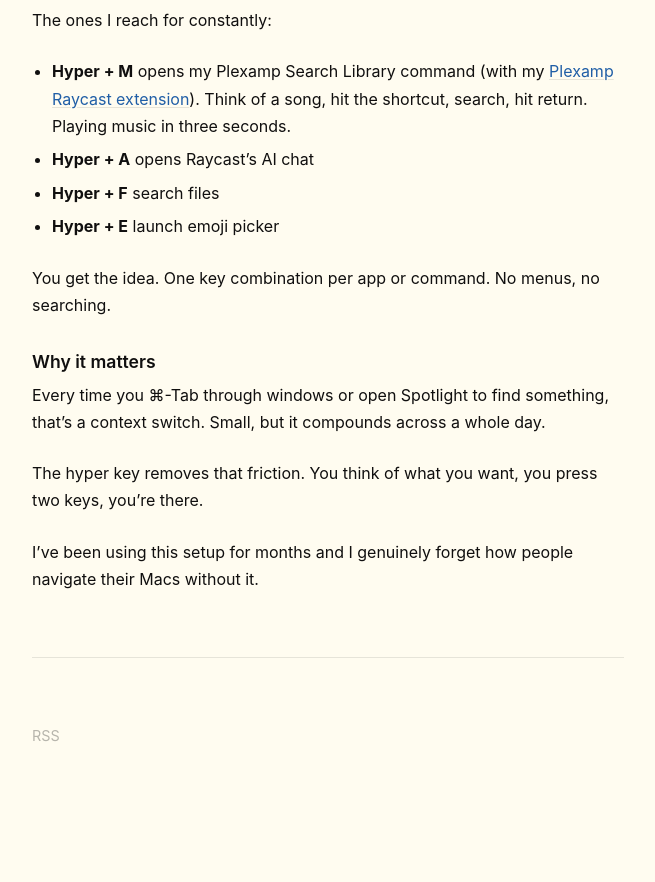
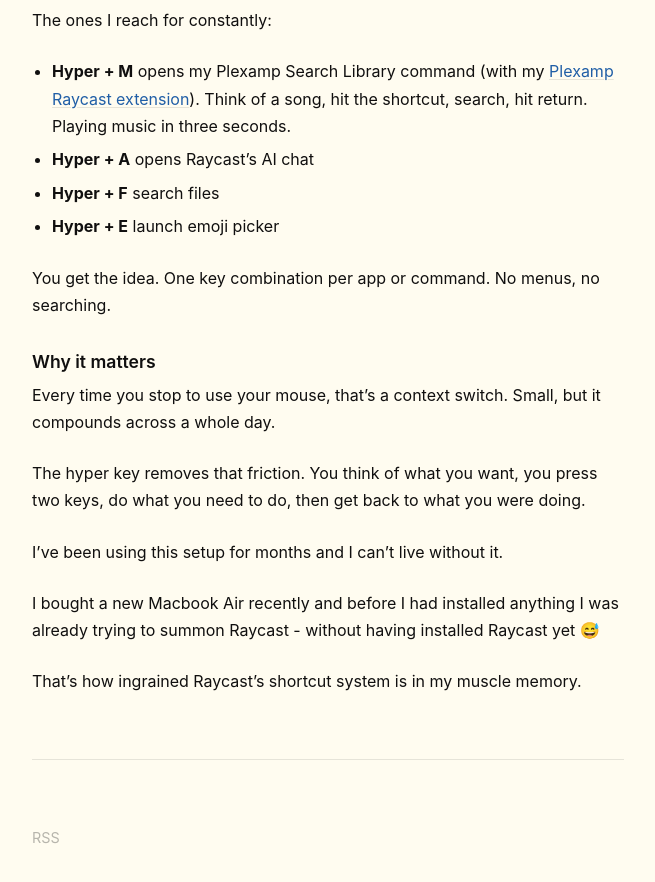
Before and after one commit to kendaniels/ksd.nz, a Jekyll site: the page built from _posts/2026-03-26-raycast-hyperkey.md, in a window 1280 px wide and 900 px high, scrolled down 1211 px. Shown: the top 882 px of the window, without its empty margins (312-967 px from the left). Built offline with Jekyll 4.4.1, drawn with Linux system fonts in a browser that asks for light colours; before the commit the page ends 2008 px from its top, so only the background shows below that.

Commit message:
vault backup: 2026-03-27 00:00:22

```diff
--- a/_posts/2026-03-26-raycast-hyperkey.md
+++ b/_posts/2026-03-26-raycast-hyperkey.md
@@ -36,8 +36,12 @@ You get the idea. One key combination per app or command. No menus, no searching
 
 ### Why it matters
 
-Every time you ⌘-Tab through windows or open Spotlight to find something, that's a context switch. Small, but it compounds across a whole day.
+Every time you stop to use your mouse, that's a context switch. Small, but it compounds across a whole day.
 
-The hyper key removes that friction. You think of what you want, you press two keys, you're there.
+The hyper key removes that friction. You think of what you want, you press two keys, do what you need to do, then get back to what you were doing.
 
-I've been using this setup for months and I genuinely forget how people navigate their Macs without it.
+I've been using this setup for months and I can't live without it.
+
+I bought a new Macbook Air recently and before I had installed anything I was already trying to  summon Raycast - without having installed Raycast yet 😅
+
+That's how ingrained Raycast's shortcut system is in my muscle memory.
```
